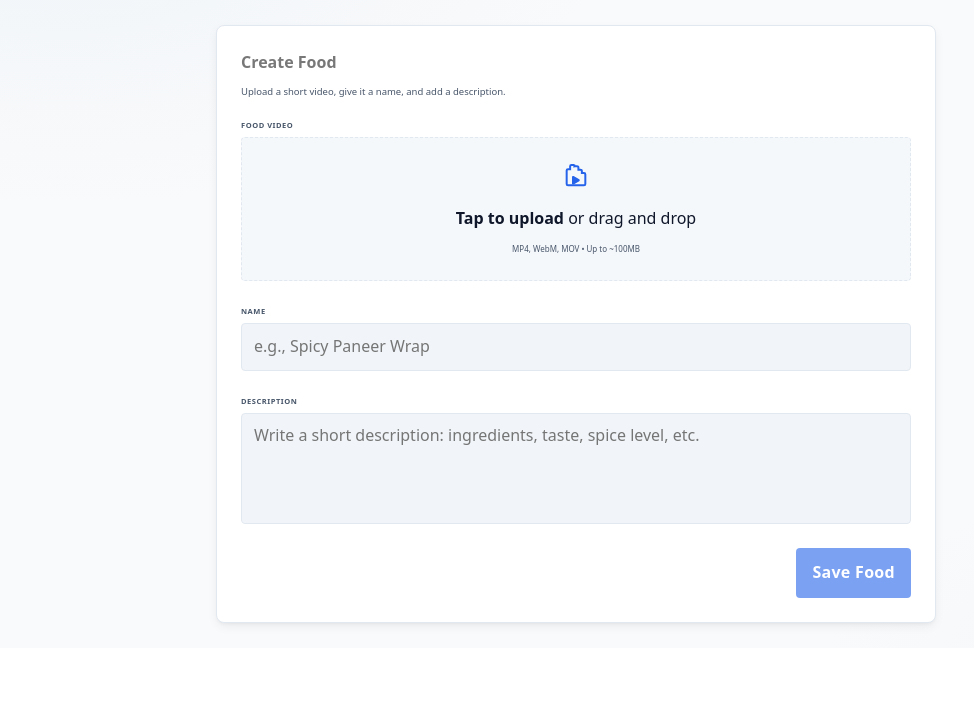
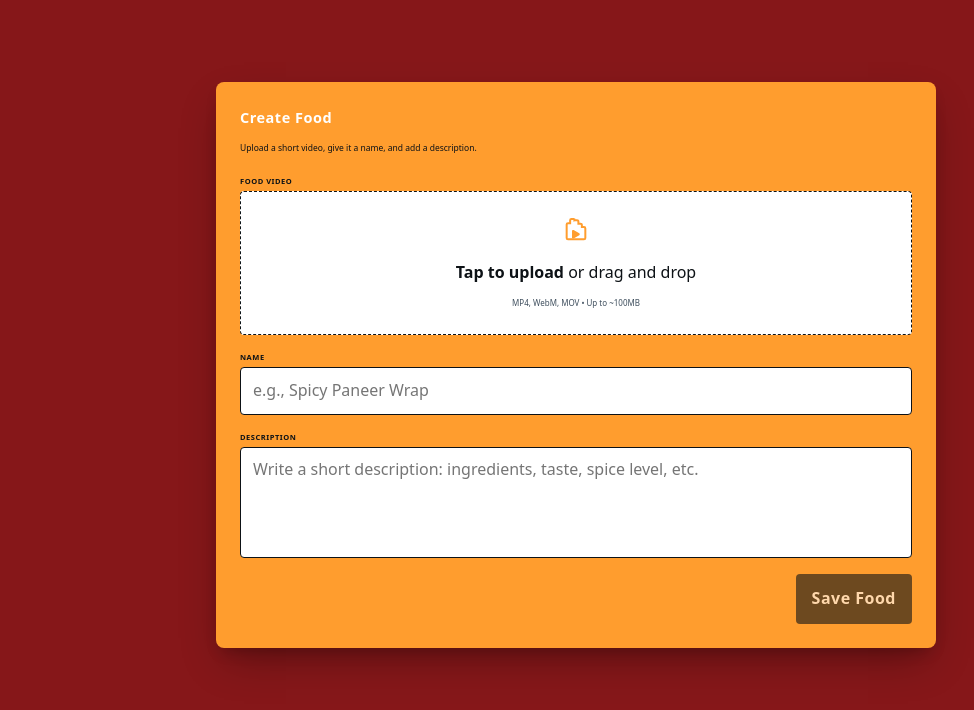
Before and after one commit to Manavkhare121/Zomata-Mern-Project, a React (Vite) app in the folder Frontend/Zomato_MERN_Project/: page /create-food in a window 1280 px wide. Shown: the top 710 px of the page, without its empty margins (64-1038 px from the left). Built offline with nearby package versions, Linux system fonts and the light colour scheme.

Commit message:
Implemented the Ui of the project

```diff
--- a/Frontend/Zomato_MERN_Project/src/Pages/food-partner/Profle.jsx
+++ b/Frontend/Zomato_MERN_Project/src/Pages/food-partner/Profle.jsx
@@ -37,11 +37,11 @@ const Profile = () => {
 
                 <div className="profile-stats" role="list" aria-label="Stats">
                     <div className="profile-stat" role="listitem">
-                        <span className="profile-stat-label">total meals</span>
+                        <span className="profile-stat-label">Total Meals</span>
                         <span className="profile-stat-value">{profile?.totalMeals}</span>
                     </div>
                     <div className="profile-stat" role="listitem">
-                        <span className="profile-stat-label">customer served</span>
+                        <span className="profile-stat-label">Customer Served</span>
                         <span className="profile-stat-value">{profile?.customersServed}</span>
                     </div>
                 </div>
--- a/Frontend/Zomato_MERN_Project/src/styles/auth-shared.css
+++ b/Frontend/Zomato_MERN_Project/src/styles/auth-shared.css
@@ -1,87 +1,118 @@
 @import './theme.css';
 
+/* Page background → same orange as profile */
 .auth-page-wrapper {
   min-height: 100dvh;
   display: flex;
   align-items: center;
   justify-content: center;
   padding: var(--space-8) var(--space-4);
-  background: radial-gradient(circle at 30% 20%, var(--color-surface-alt) 0%, var(--color-bg) 60%);
-  background-attachment: fixed;
+  background:#861719;
 }
 
-@media (prefers-color-scheme: dark) {
-  .auth-page-wrapper {
-    background: radial-gradient(circle at 70% 60%, var(--color-surface-alt) 0%, var(--color-bg) 65%);
-  }
-}
-
+/* Card → white with dark border like profile-header */
 .auth-card {
   width: 100%;
   max-width: 420px;
-  background: var(--color-surface);
-  border: 1px solid var(--color-border);
+  background: hsl(32, 100%, 59%);
+  /* border: 1px solid hsl(210, 26%, 7%); */
   padding: var(--space-6) var(--space-6) var(--space-5);
   border-radius: var(--radius-md);
-  box-shadow: var(--shadow-md);
+
+  /* 🔽 DENSER SHADOW */
+  box-shadow:
+    0 22px 55px -12px rgba(0, 0, 0, 0.45),
+    0 10px 20px -8px rgba(0, 0, 0, 0.30) !important;
+
   display: flex;
   flex-direction: column;
   gap: var(--space-5);
 }
 
-.auth-card header { text-align: center; }
 
+.auth-card header {
+  text-align: center;
+}
+
+/* Title → dark */
 .auth-title {
   font-size: 1.45rem;
-  font-weight: 600;
+  font-weight: 700;
   letter-spacing: .5px;
   margin-bottom: var(--space-2);
+  color:white;
 }
 
+/* Subtitle → slightly muted dark */
 .auth-subtitle {
   font-size: .85rem;
-  color: var(--color-text-secondary);
+  color:black;
 }
 
-form.auth-form { display: flex; flex-direction: column; gap: var(--space-4); }
+/* Form */
+form.auth-form {
+  display: flex;
+  flex-direction: column;
+  gap: var(--space-4);
+}
 
-.field-group { display: flex; flex-direction: column; gap: 4px; }
+.field-group {
+  display: flex;
+  flex-direction: column;
+  gap: 4px;
+}
 
+/* Labels → dark */
 .field-group label {
   font-size: .75rem;
   text-transform: uppercase;
   letter-spacing: .07em;
   font-weight: 600;
-  color: var(--color-text-secondary);
+  color: hsl(210, 26%, 7%);
 }
 
+/* Inputs → white bg + dark border */
 .field-group input {
   appearance: none;
-  border: 1px solid var(--color-border);
-  background: var(--color-surface-alt);
+  border: 1px solid hsl(210, 26%, 7%);
+  background: white;
   padding: 10px 12px;
   font: inherit;
   border-radius: var(--radius-sm);
   outline: none;
-  color: var(--color-text);
-  transition: border-color var(--transition-base), background var(--transition-base), box-shadow var(--transition-base);
+  color: hsl(210, 26%, 7%);
+  transition: border-color var(--transition-base),
+              box-shadow var(--transition-base);
   width: 100%;
-  min-width: 0; /* allow shrinking inside flex parent */
 }
 
-.field-group input:focus-visible {
-  border-color: var(--color-accent);
-  box-shadow: 0 0 0 3px color-mix(in srgb, var(--color-accent) 55%, transparent);
-  background: var(--color-surface);
+/* Focus → dark outline (same as profile) */
+.field-group input:-webkit-autofill,
+.field-group input:-webkit-autofill:hover,
+.field-group input:-webkit-autofill:focus,
+.field-group input:-webkit-autofill:active {
+  -webkit-box-shadow: 0 0 0 1000px white inset !important;
+  box-shadow: 0 0 0 1000px white inset !important;
+  -webkit-text-fill-color: hsl(210, 26%, 7%) !important;
+  border: 1px solid hsl(32, 100%, 59%) !important;
 }
 
-.two-col { display: flex; gap: var(--space-4); }
-.two-col .field-group { flex: 1 1 0; min-width: 0; }
+/* Normal focus (mouse + keyboard) */
+.field-group input:focus,
+.field-group input:focus-visible {
+  background-color: white !important;
+  border-color: hsl(32, 100%, 59%) !important;
+  box-shadow: 0 0 0 2px hsl(32, 100%, 59%) !important;
+}
 
 button.auth-submit {
+  position: relative;          /* FIX 1 */
+  overflow: hidden;            /* FIX 2 */
+  z-index: 1;
+
   margin-top: var(--space-2);
-  background: var(--color-accent);
-  color: #fff;
+  background: hsl(210, 26%, 7%);
+  color: white;
   border: none;
   padding: 12px 16px;
   font: inherit;
@@ -92,32 +123,61 @@ button.auth-submit {
   display: inline-flex;
   align-items: center;
   justify-content: center;
-  gap: 6px;
-  transition: background var(--transition-base), transform var(--transition-base), box-shadow var(--transition-base);
+  transition: transform var(--transition-base),
+              box-shadow var(--transition-base);
 }
 
-button.auth-submit:hover { background: var(--color-accent-hover); }
-button.auth-submit:active { transform: translateY(1px); }
-button.auth-submit:focus-visible { outline: 2px solid var(--color-accent-hover); outline-offset: 2px; }
+/* Ripple circle */
+button.auth-submit::after {
+  content: "";
+  position: absolute;
+  bottom: -1px;
+  left: 50%;
+  width: 1px;
+  height: 1px;
+  border-radius: 50%;
+  background-color:#861719;;
+  transform: translate(-50%, 50%) scale(2);
+  transition: transform 0.5s ease;
+  z-index: -1; /* stays behind text but inside button */
+}
 
+button.auth-submit:is(:hover, :focus)::after {
+  transform: translate(-70%, 70%) scale(700);
+  color:#000;
+}
+
+button.auth-submit:active {
+  transform: translateY(1px);
+}
+
+
+/* Bottom text */
 .auth-alt-action {
   text-align: center;
   font-size: .85rem;
-  color: var(--color-text-secondary);
+  color:white;
 }
 
-.auth-alt-action a { font-weight: 600; }
-
-.small-note { font-size: .7rem; color: var(--color-text-secondary); line-height: 1.2; }
-
-/* Utility for spacing adjustments */
-.gap-sm { gap: var(--space-2); }
+/* Link → dark & bold */
+.auth-alt-action a {
+  font-weight: 700;
+  color:white;
+  text-decoration: underline;
+}
 
 /* Responsive */
 @media (max-width: 480px) {
-  .auth-card { padding: var(--space-5) var(--space-5) var(--space-4); }
-  .two-col { flex-direction: column; }
+  .auth-card {
+    padding: var(--space-5) var(--space-5) var(--space-4);
+  }
 }
 
-/* Smooth transitions for theme change */
-body, .auth-card, .field-group input { transition: background 200ms ease, color 200ms ease, border-color 200ms ease; }
+/* Smooth theme transition */
+body,
+.auth-card,
+.field-group input {
+  transition: background 200ms ease,
+              color 200ms ease,
+              border-color 200ms ease;
+}
--- a/Frontend/Zomato_MERN_Project/src/styles/create-food.css
+++ b/Frontend/Zomato_MERN_Project/src/styles/create-food.css
@@ -1,41 +1,30 @@
 @import './theme.css';
 
-/* Container */
+/* Page background → same orange as profile */
 .create-food-page {
-  min-height: 100%;
+  min-height: 100dvh;
   display: flex;
   align-items: flex-start;
   justify-content: center;
-  padding: 2.5rem;
-  background: radial-gradient(1200px 600px at 10% -10%, var(--color-surface-alt) 0%, transparent 45%),
-              radial-gradient(1200px 600px at 110% 110%, var(--color-surface-alt) 0%, transparent 45%),
-              var(--color-bg);
-  overflow-x: hidden;        /* ✅ prevent sideways scroll */
-  overflow-y: hidden;          /* allow vertical scroll */
+  padding: var(--space-8) var(--space-4);
+  background: #861719;
   box-sizing: border-box;
+
 }
 
-.create-food-page::-webkit-scrollbar {
-  width: 8px;
-}
-.create-food-page::-webkit-scrollbar-thumb {
-  background: var(--color-border);
-  border-radius: 4px;
-}
-
+/* Card → white with dark border like profile-header */
 .create-food-card {
   width: 100%;
   max-width: 720px;
-  background: var(--color-surface);
-  border: 1px solid var(--color-border);
+  background: hsl(32, 100%, 59%);
   border-radius: var(--radius-md);
   box-shadow: var(--shadow-md);
   padding: var(--space-6);
   display: flex;
   flex-direction: column;
   gap: var(--space-5);
-  box-sizing: border-box;
   overflow: hidden;
+  margin-top: 5rem;
 }
 
 /* Header */
@@ -43,67 +32,75 @@
   display: grid;
   gap: var(--space-2);
 }
+
 .create-food-title {
-  font-size: 1.35rem;
+  font-size: 1.45rem;
   font-weight: 700;
-}
-.create-food-subtitle {
-  color: var(--color-text-secondary);
-  font-size: .95rem;
+  letter-spacing: .5px;
+  margin-bottom: var(--space-1);
+  color:#fff;
 }
 
-/* Form */
+.create-food-subtitle {
+  font-size: .85rem;
+  color:  hsl(210, 26%, 7%);
+}
+
 .create-food-form {
   display: grid;
-  gap: var(--space-5);
-}
-@media (min-width: 960px) {
-  .create-food-form {
-    gap: var(--space-6);
-  }
+  gap: var(--space-4);
 }
 
 .field-group {
-  display: grid;
-  gap: 6px;
+  display: flex;
+  flex-direction: column;
+  gap: 4px;
 }
+
+/* Labels → dark */
 .field-group label {
   font-size: .75rem;
   text-transform: uppercase;
   letter-spacing: .07em;
-  font-weight: 700;
-  color: var(--color-text-secondary);
+  font-weight: 600;
+  color: hsl(210, 26%, 7%);
 }
 
-/* Inputs */
-.field-group input[type="text"],
-.field-group input[type="file"],
+/* Inputs → white bg + dark border */
+.field-group input,
 .field-group textarea {
   appearance: none;
-  border: 1px solid var(--color-border);
-  background: var(--color-surface-alt);
+  border: 1px solid hsl(210, 26%, 7%);
+  background: white;
   padding: 10px 12px;
   font: inherit;
   border-radius: var(--radius-sm);
   outline: none;
-  color: var(--color-text);
-  transition: border-color var(--transition-base), background var(--transition-base), box-shadow var(--transition-base);
+  color: hsl(210, 26%, 7%);
+  transition: border-color var(--transition-base),
+              box-shadow var(--transition-base),
+              background var(--transition-base);
+  width: 100%;
   box-sizing: border-box;
 }
 
+/* Textarea specifics */
 .field-group textarea {
-  resize: none;             /* ✅ disable resizing */
+  resize: none;
   min-height: 96px;
-  max-height: 180px;        /* ✅ limit max height */
-  overflow-y: auto;         /* ✅ scroll when content exceeds */
+  max-height: 180px;
+  overflow-y: auto;
   line-height: 1.4;
 }
 
+/* Focus → orange accent */
+.field-group input:focus,
 .field-group input:focus-visible,
+.field-group textarea:focus,
 .field-group textarea:focus-visible {
-  border-color: var(--color-accent);
-  box-shadow: 0 0 0 3px color-mix(in srgb, var(--color-accent) 55%, transparent);
-  background: var(--color-surface);
+  background: white !important;
+  border-color: hsl(32, 100%, 59%) !important;
+  box-shadow: 0 0 0 2px hsl(32, 100%, 59%) !important;
 }
 
 /* Custom file input */
@@ -120,20 +117,23 @@
 }
 
 .file-dropzone {
-  border: 1.5px dashed var(--color-border);
-  background: color-mix(in srgb, var(--color-surface-alt) 70%, transparent);
+  border: 1.5px dashed hsl(210, 26%, 7%);
+  background: white;
   border-radius: var(--radius-sm);
   padding: var(--space-6);
   cursor: pointer;
   user-select: none;
-  transition: border-color var(--transition-base), background var(--transition-base), box-shadow var(--transition-base), transform var(--transition-base);
-  overflow: hidden;
+  transition: border-color var(--transition-base),
+              background var(--transition-base),
+              box-shadow var(--transition-base),
+              transform var(--transition-base);
 }
 
 .file-dropzone:hover {
-  border-color: var(--color-accent);
-  background: var(--color-surface-alt);
+  border-color: hsl(210, 26%, 7%);
+  background: hsl(0, 0%, 98%);
 }
+
 .file-dropzone:active {
   transform: translateY(1px);
 }
@@ -143,16 +143,16 @@
   place-items: center;
   text-align: center;
   gap: var(--space-3);
-  color: var(--color-text-secondary);
+  color: hsl(210, 26%, 7%);
 }
+
 .file-icon {
-  color: var(--color-accent);
+  color: hsl(32, 100%, 59%);
 }
-.file-dropzone-text {
-  color: var(--color-text);
-}
+
 .file-hint {
   font-size: .8rem;
+  color: hsl(210, 20%, 30%);
 }
 
 /* Video preview */
@@ -160,8 +160,8 @@
   width: 100%;
   border-radius: var(--radius-sm);
   overflow: hidden;
-  border: 1px dashed var(--color-border);
-  background: var(--color-surface-alt);
+  border: 1px dashed hsl(210, 26%, 7%);
+  background: white;
   display: grid;
   place-items: center;
 }
@@ -170,8 +170,8 @@
   width: 100%;
   height: auto;
   display: block;
+  object-fit: contain;
   background: #000;
-  object-fit: contain;
 }
 
 /* Actions */
@@ -182,31 +182,72 @@
 }
 
 .btn-primary {
-  background: var(--color-accent);
-  color: #fff;
+  position: relative;
+  overflow: hidden;
+  z-index: 1;
+
+  background: hsl(210, 26%, 7%);
+  color: white;
   border: none;
-  border-radius: var(--radius-sm);
   padding: 12px 16px;
   font: inherit;
-  font-weight: 700;
-  letter-spacing: .3px;
+  font-weight: 600;
+  border-radius: var(--radius-sm);
   cursor: pointer;
-  transition: background var(--transition-base), transform var(--transition-base), box-shadow var(--transition-base);
+  letter-spacing: .5px;
+  transition: transform var(--transition-base),
+              box-shadow var(--transition-base),
+              background var(--transition-base);
 }
 
 .btn-primary:hover {
-  background: var(--color-accent-hover);
+  background:#861719;
+  color: #fff;
 }
+
 .btn-primary:active {
   transform: translateY(1px);
 }
+
 .btn-primary:disabled {
   opacity: .6;
   cursor: not-allowed;
 }
 
-@media (min-width: 768px) {
-  .create-food-title {
-    font-size: 1.6rem;
+/* Video & file chip adjustments */
+.file-chip {
+  display: flex;
+  align-items: center;
+  gap: 8px;
+  padding: 4px 8px;
+  border-radius: var(--radius-sm);
+  border: 1px solid hsl(210, 26%, 7%);
+  background: white;
+  color: hsl(210, 26%, 7%);
+}
+
+.file-chip button {
+  border: none;
+  background: none;
+  color: hsl(32, 100%, 59%);
+  cursor: pointer;
+  font-weight: 600;
+}
+.file-chip-actions{
+  display: flex;
+  align-items: center;
+  gap:1.5rem;
+  margin-left: 15rem;
+}
+/* Responsive */
+@media (max-width: 768px) {
+  .create-food-card {
+    padding: var(--space-5);
   }
 }
+
+@media (max-width: 480px) {
+  .create-food-card {
+    padding: var(--space-4);
+  }
+}
--- a/Frontend/Zomato_MERN_Project/src/styles/profile.css
+++ b/Frontend/Zomato_MERN_Project/src/styles/profile.css
@@ -17,7 +17,7 @@
 
 /* Header block */
 .profile-header {
-  background:white;
+  background-color:white;
   border: 1px solid hsl(210, 26%, 7%);
   box-shadow: var(--shadow-sm);
   padding: var(--space-6);
--- a/Frontend/Zomato_MERN_Project/src/styles/theme.css
+++ b/Frontend/Zomato_MERN_Project/src/styles/theme.css
@@ -24,7 +24,7 @@
   --space-8: 32px;
 
   --shadow-sm: 0 1px 2px rgba(0,0,0,.06);
-  --shadow-md: 0 4px 12px -2px rgba(0,0,0,.08),0 2px 4px -2px rgba(0,0,0,.06);
+  --shadow-md:0 18px 40px -8px rgba(0,0,0,.32),0 8px 16px -6px rgba(0,0,0,.22);
 
   --transition-base: 120ms cubic-bezier(.4,0,.2,1);
 }
```
